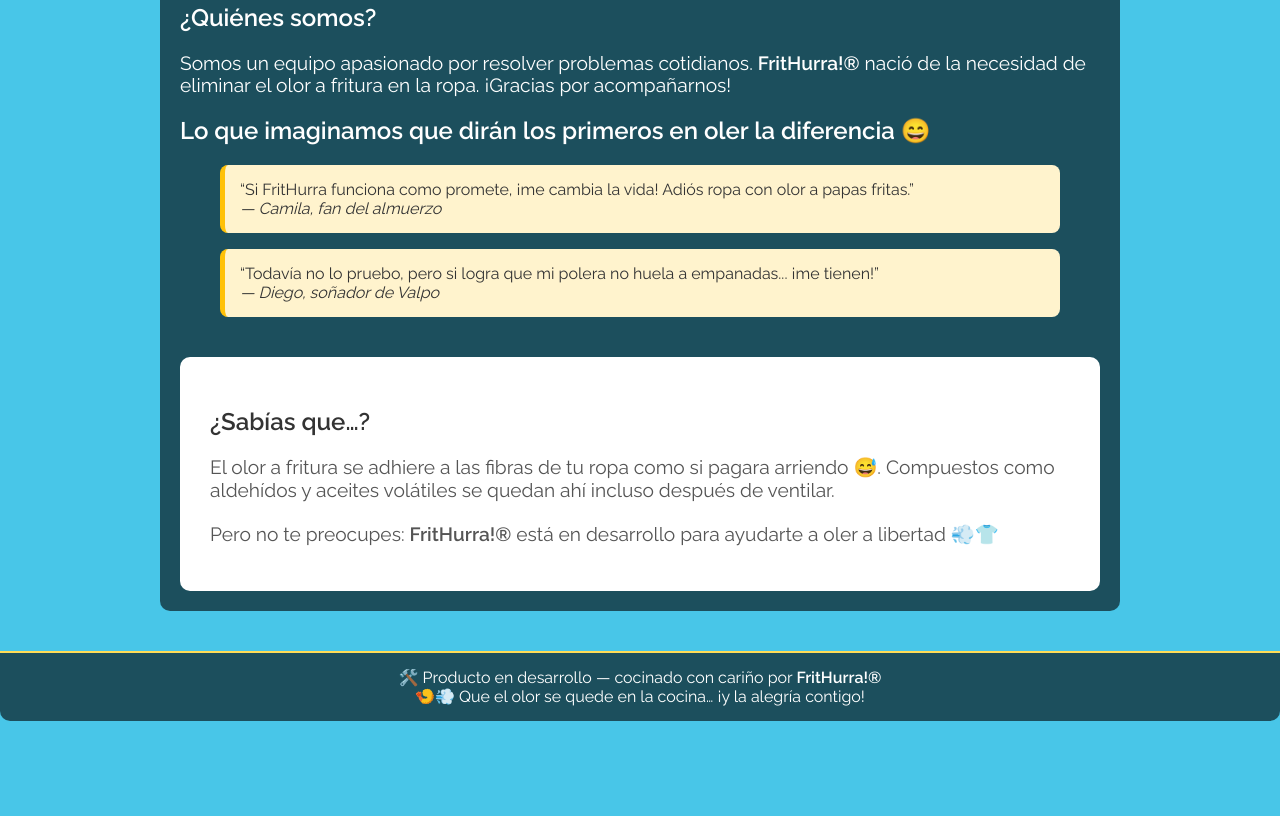
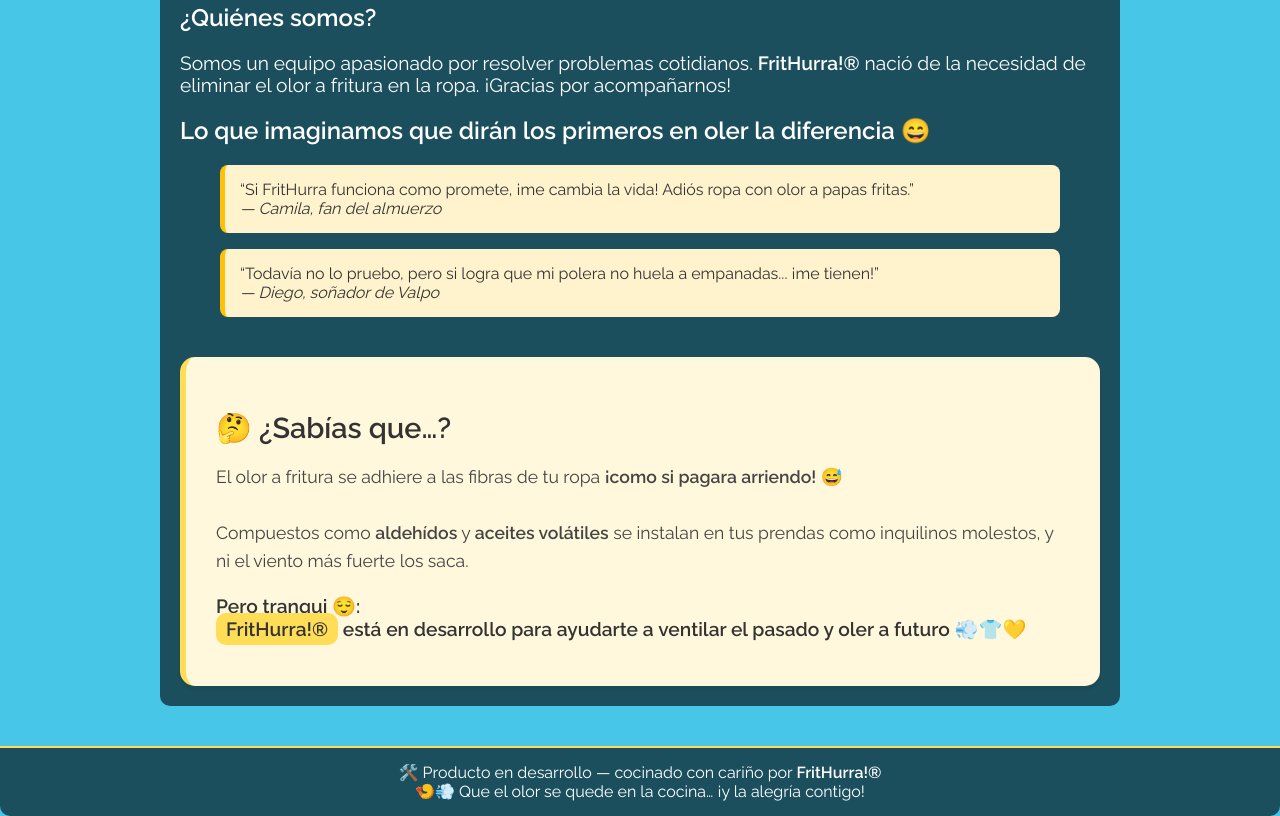
Before and after one commit to Arturuou/FritHurra, a plain HTML site: page index.html in a window 1280 px wide. Shown: the part 3062-3878 px from the top of the page. Before the commit the page ends 3783 px from the top, so only its background shows below. Drawn offline with Linux system fonts and the light colour scheme.

Commit message:
Update index.html

```diff
--- a/index.html
+++ b/index.html
@@ -190,15 +190,17 @@
       </blockquote>
 
       <!-- Sabías que... -->
-      <div style="background:white; padding: 30px; border-radius: 10px; margin-top: 40px;">
-        <h2 style="color:#333;">¿Sabías que…?</h2>
-        <p style="color:#555;">
-          El olor a fritura se adhiere a las fibras de tu ropa como si pagara arriendo 😅.
-          Compuestos como aldehídos y aceites volátiles se quedan ahí incluso después de ventilar.
-          <br><br>
-          Pero no te preocupes: <strong>FritHurra!®</strong> está en desarrollo para ayudarte a oler a libertad 💨👕
-        </p>
-      </div>
+      <div style="background: #fff8dc; padding: 30px; border-radius: 15px; margin-top: 40px; box-shadow: 0 4px 10px rgba(0,0,0,0.1); border-left: 6px solid #ffdd57;">
+  <h2 style="color:#333; font-size: 1.8rem; margin-bottom: 10px;">🤔 ¿Sabías que…?</h2>
+  <p style="color:#444; font-size: 1.1rem; line-height: 1.6;">
+    El olor a fritura se adhiere a las fibras de tu ropa <strong>¡como si pagara arriendo! 😅</strong><br><br>
+    Compuestos como <strong>aldehídos</strong> y <strong>aceites volátiles</strong> se instalan en tus prendas como inquilinos molestos, y ni el viento más fuerte los saca.
+  </p>
+  <p style="color:#333; font-weight: 600; margin-top: 20px;">
+    Pero tranqui 😌:<br>
+    <span style="background: #ffdd57; padding: 5px 10px; border-radius: 10px;">FritHurra!®</span> está en desarrollo para ayudarte a <strong>ventilar el pasado y oler a futuro</strong> 💨👕💛
+  </p>
+</div>
     </div>
   </div>
 
```
